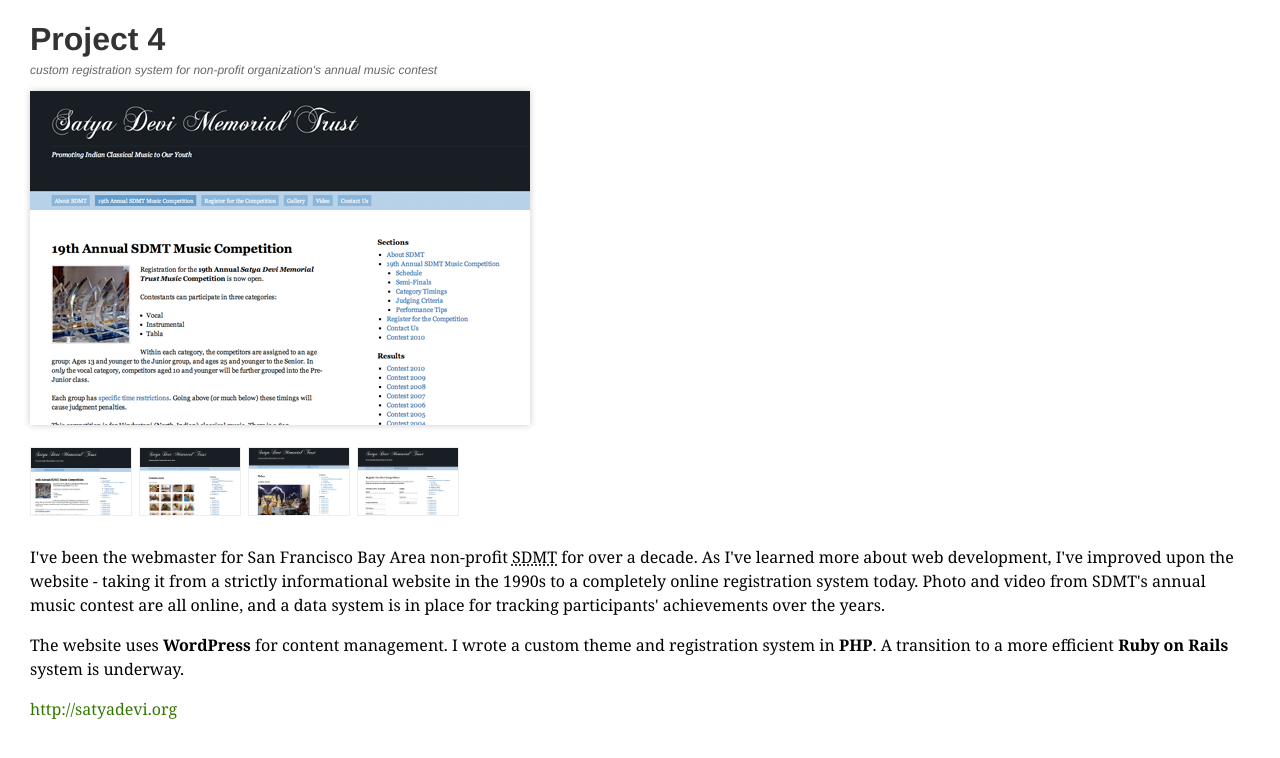
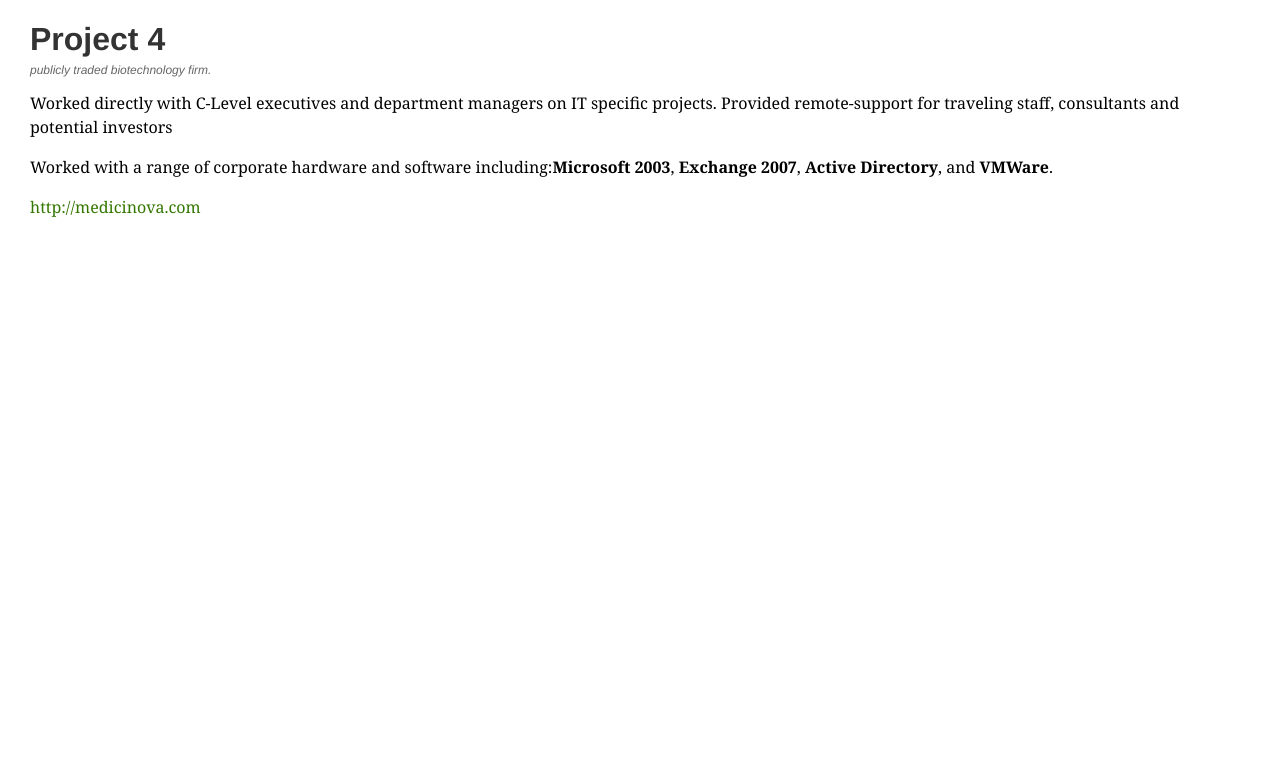
Before and after one commit to afgeneralist/afgeneralist.github.com, a Jekyll site: the page built from portfolio/work/project4.html, in a window 1280 px wide. Shown: the top 758 px of the page. Built offline with Jekyll 4.4.1, drawn with Linux system fonts in a browser that asks for light colours; nearby versions of some CDN libraries.

Commit message:
added and switched around P3 and P4

```diff
--- a/portfolio/work/project2.html
+++ b/portfolio/work/project2.html
@@ -3,7 +3,7 @@
 title: "Project 2"
 ---
 
-<p class="description">Business and Environmental Consulting firm</p>
+<p class="description">Business and Environmental Consulting firm.</p>
 
 <p>	I was hired by the Clay Hinkle, CEO and founder of CE3 Services, to work directly with him on various projects:
 	  <ol>
--- a/portfolio/work/project4.html
+++ b/portfolio/work/project4.html
@@ -3,19 +3,12 @@
 title: "Project 4"
 ---
 
-<p class="description">Custom registration system for non-profit organization's annual music contest</p>
+<p class="description">Publicly traded Biotechnology firm.</p>
 
-<p id="portfolioFeature"><img src="/images/portfolio/project4.png" alt="Project 4 Screenshot" /></p>
 
-<ul class="portfolioGallery clearfix">
-	<li><img src="/images/portfolio/project4.png" /></li>
-	<li><img src="/images/portfolio/project4a.png" /></li>
-	<li><img src="/images/portfolio/project4b.png" /></li>
-	<li><img src="/images/portfolio/project4c.png" /></li>
-</ul>
+<p>Worked directly with C-Level executives and department managers on IT specific projects. Provided remote-support for traveling staff, consultants and potential investors
+</p>
 
-<p>I've been the webmaster for San Francisco Bay Area non-profit <abbr title="Satya Devi Memorial Trust">SDMT</abbr> for over a decade. As I've learned more about web development, I've improved upon the website - taking it from a strictly informational website in the 1990s to a completely online registration system today. Photo and video from SDMT's annual music contest are all online, and a data system is in place for tracking participants' achievements over the years.</p>
+<p>Worked with a range of corporate hardware and software including:<strong>Microsoft 2003</strong>, <strong>Exchange 2007</strong>, <strong>Active Directory</strong>, and <strong>VMWare</strong>.</p>
 
-<p>The website uses <strong>WordPress</strong> for content management. I wrote a custom theme and registration system in <strong>PHP</strong>. A transition to a more efficient <strong>Ruby on Rails</strong> system is underway.</p>
-
-<p><a href="http://satyadevi.org" target="_top">http://satyadevi.org</a></p>
+<p><a href="http://medicinova.com" target="_top">http://medicinova.com</a></p>
```
Also changed, not shown: portfolio/work/project3.html (+6 -11 lines).
